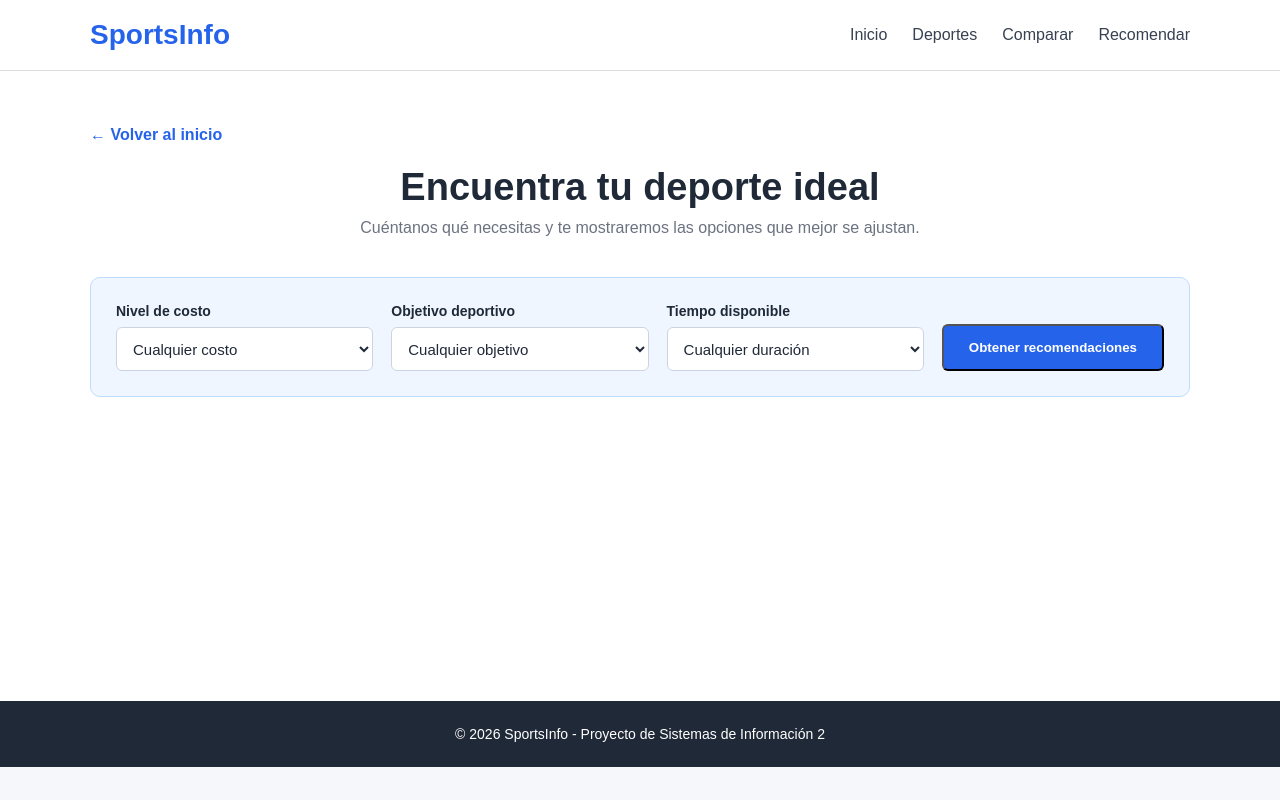
After one commit to thexangel20/plataforma-deportiva, a Flask app: page /recomendar in a window 1280 px wide. The commit adds this page. Run offline with Flask 3, Linux system fonts and the light colour scheme.

Commit message:
feat(HU22): implementar recomendaciones según preferencias

```diff
--- a/app/routes.py
+++ b/app/routes.py
@@ -3,6 +3,7 @@ from __future__ import annotations
 from flask import render_template, request
 
 from app import app
+from app.recommendations import available_objectives, recommend_deportes
 from app.repositories import RepositoryError, get_repository
 
 
@@ -57,3 +58,56 @@ def comparar():
         ), 404
 
     return render_template("comparar.html", deportes=deportes, error=None)
+
+
+@app.route("/recomendar", methods=["GET", "POST"])
+def recomendar():
+    error = None
+    enviado = request.method == "POST"
+    preferencias = {
+        "costo": request.form.get("costo", "").strip().lower(),
+        "objetivo": request.form.get("objetivo", "").strip(),
+        "tiempo": request.form.get("tiempo", "").strip(),
+    }
+    recomendaciones = []
+
+    try:
+        deportes = get_repository().list_all()
+        objetivos = available_objectives(deportes)
+    except RepositoryError:
+        deportes = []
+        objetivos = []
+        error = "No fue posible cargar las preferencias. Intenta nuevamente más tarde."
+
+    if enviado and not error:
+        tiempo = None
+        if preferencias["tiempo"]:
+            try:
+                tiempo = int(preferencias["tiempo"])
+            except ValueError:
+                error = "Selecciona un tiempo disponible válido."
+            if tiempo is not None and tiempo <= 0:
+                error = "El tiempo disponible debe ser mayor que cero."
+
+        if preferencias["costo"] and preferencias["costo"] not in {"bajo", "medio", "alto"}:
+            error = "Selecciona un nivel de costo válido."
+
+        if preferencias["objetivo"] and preferencias["objetivo"] not in objetivos:
+            error = "Selecciona un objetivo disponible en la lista."
+
+        if not error:
+            recomendaciones = recommend_deportes(
+                deportes,
+                costo=preferencias["costo"],
+                objetivo=preferencias["objetivo"],
+                tiempo=tiempo,
+            )
+
+    return render_template(
+        "recomendar.html",
+        objetivos=objetivos,
+        preferencias=preferencias,
+        recomendaciones=recomendaciones,
+        enviado=enviado,
+        error=error,
+    ), 400 if error and enviado else 200
--- a/app/static/css/style.css
+++ b/app/static/css/style.css
@@ -235,6 +235,77 @@ body {
     background: #fff;
 }
 
+.pagina-recomendacion {
+    min-height: calc(100vh - 170px);
+    padding: 55px 0 75px;
+    background: #fff;
+}
+
+.pagina-recomendacion h1 {
+    margin: 22px 0 10px;
+    text-align: center;
+    font-size: 38px;
+}
+
+.form-preferencias {
+    display: grid;
+    grid-template-columns: repeat(3, 1fr) auto;
+    align-items: end;
+    gap: 18px;
+    margin: 35px 0 45px;
+    padding: 25px;
+    border: 1px solid #bfdbfe;
+    border-radius: 10px;
+    background: #eff6ff;
+}
+
+.campo-formulario {
+    display: grid;
+    gap: 8px;
+}
+
+.campo-formulario label {
+    color: #1f2937;
+    font-weight: bold;
+    font-size: 14px;
+}
+
+.campo-formulario select {
+    min-height: 44px;
+    padding: 0 12px;
+    border: 1px solid #cbd5e1;
+    border-radius: 6px;
+    background: white;
+    color: #1f2937;
+    font-size: 15px;
+}
+
+.resultados-recomendacion h2 {
+    margin: 0 0 10px;
+    text-align: center;
+    font-size: 30px;
+}
+
+.tarjetas-recomendadas {
+    margin-top: 25px;
+}
+
+.tarjeta-recomendada {
+    border-color: #93c5fd;
+    box-shadow: 0 4px 12px rgba(37, 99, 235, 0.08);
+}
+
+.tarjeta-recomendada .enlace-tarjeta {
+    display: inline-block;
+    margin-top: 20px;
+}
+
+.estado-sin-resultados {
+    margin-top: 25px;
+    border-color: #fde68a;
+    background: #fffbeb;
+}
+
 .pagina-comparacion h1 {
     margin: 22px 0 10px;
     text-align: center;
@@ -431,6 +502,15 @@ body {
         width: 100%;
     }
 
+    .form-preferencias {
+        grid-template-columns: 1fr;
+    }
+
+    .pagina-recomendacion h1 {
+        font-size: 32px;
+        text-align: left;
+    }
+
     .pagina-comparacion {
         padding-top: 35px;
     }
--- a/app/templates/index.html
+++ b/app/templates/index.html
@@ -16,6 +16,7 @@
                 <a href="{{ url_for('inicio') }}">Inicio</a>
                 <a href="#deportes">Deportes</a>
                 <a href="#sobre-nosotros">Sobre nosotros</a>
+                <a href="{{ url_for('recomendar') }}">Recomendar</a>
             </nav>
         </div>
     </header>
@@ -28,7 +29,7 @@
                     Encuentra información sobre diferentes deportes, sus costos,
                     duración, equipamiento, alimentación y recomendaciones.
                 </p>
-                <a href="#deportes" class="boton">Explorar deportes</a>
+                <a href="{{ url_for('recomendar') }}" class="boton">Encontrar mi deporte</a>
             </div>
         </section>
 
--- /dev/null
+++ b/app/templates/recomendar.html
@@ -0,0 +1,108 @@
+<!DOCTYPE html>
+<html lang="es">
+
+<head>
+    <meta charset="UTF-8">
+    <meta name="viewport" content="width=device-width, initial-scale=1.0">
+    <title>Recomendar deportes | SportsInfo</title>
+    <link rel="stylesheet" href="{{ url_for('static', filename='css/style.css') }}">
+</head>
+
+<body>
+    <header class="header">
+        <div class="contenedor">
+            <a href="{{ url_for('inicio') }}" class="logo">SportsInfo</a>
+            <nav class="navegacion" aria-label="Navegación principal">
+                <a href="{{ url_for('inicio') }}">Inicio</a>
+                <a href="{{ url_for('inicio') }}#deportes">Deportes</a>
+                <a href="{{ url_for('comparar') }}">Comparar</a>
+                <a href="{{ url_for('recomendar') }}" aria-current="page">Recomendar</a>
+            </nav>
+        </div>
+    </header>
+
+    <main class="pagina-recomendacion">
+        <div class="contenedor">
+            <a href="{{ url_for('inicio') }}" class="volver">← Volver al inicio</a>
+            <h1>Encuentra tu deporte ideal</h1>
+            <p class="descripcion-seccion">
+                Cuéntanos qué necesitas y te mostraremos las opciones que mejor se ajustan.
+            </p>
+
+            <form method="post" action="{{ url_for('recomendar') }}" class="form-preferencias">
+                <div class="campo-formulario">
+                    <label for="costo">Nivel de costo</label>
+                    <select id="costo" name="costo">
+                        <option value="">Cualquier costo</option>
+                        <option value="bajo" {% if preferencias.costo == 'bajo' %}selected{% endif %}>Bajo (hasta Bs. 150)</option>
+                        <option value="medio" {% if preferencias.costo == 'medio' %}selected{% endif %}>Medio (Bs. 151–250)</option>
+                        <option value="alto" {% if preferencias.costo == 'alto' %}selected{% endif %}>Alto (más de Bs. 250)</option>
+                    </select>
+                </div>
+
+                <div class="campo-formulario">
+                    <label for="objetivo">Objetivo deportivo</label>
+                    <select id="objetivo" name="objetivo">
+                        <option value="">Cualquier objetivo</option>
+                        {% for objetivo in objetivos %}
+                        <option value="{{ objetivo }}" {% if preferencias.objetivo == objetivo %}selected{% endif %}>{{ objetivo }}</option>
+                        {% endfor %}
+                    </select>
+                </div>
+
+                <div class="campo-formulario">
+                    <label for="tiempo">Tiempo disponible</label>
+                    <select id="tiempo" name="tiempo">
+                        <option value="">Cualquier duración</option>
+                        <option value="30" {% if preferencias.tiempo == '30' %}selected{% endif %}>Hasta 30 minutos</option>
+                        <option value="60" {% if preferencias.tiempo == '60' %}selected{% endif %}>Hasta 60 minutos</option>
+                        <option value="90" {% if preferencias.tiempo == '90' %}selected{% endif %}>Hasta 90 minutos</option>
+                        <option value="120" {% if preferencias.tiempo == '120' %}selected{% endif %}>Hasta 120 minutos</option>
+                        <option value="180" {% if preferencias.tiempo == '180' %}selected{% endif %}>Hasta 180 minutos</option>
+                    </select>
+                </div>
+
+                <button type="submit" class="boton">Obtener recomendaciones</button>
+            </form>
+
+            {% if error %}
+            <div class="estado estado-error" role="alert">{{ error }}</div>
+            {% elif enviado %}
+                {% if recomendaciones %}
+                <section class="resultados-recomendacion" aria-labelledby="titulo-resultados">
+                    <h2 id="titulo-resultados">Deportes recomendados</h2>
+                    <p class="descripcion-seccion">Encontramos {{ recomendaciones|length }} opción{% if recomendaciones|length != 1 %}es{% endif %} para tus preferencias.</p>
+                    <div class="tarjetas-deportes tarjetas-recomendadas">
+                        {% for deporte in recomendaciones %}
+                        <article class="tarjeta-deporte tarjeta-recomendada">
+                            <div class="icono-deporte" aria-hidden="true">{{ deporte.icono }}</div>
+                            <h3>{{ deporte.nombre }}</h3>
+                            <p>{{ deporte.descripcion }}</p>
+                            <div class="resumen-deporte">
+                                <span><strong>Costo:</strong> {{ deporte.moneda }} {{ "%.2f"|format(deporte.costo|float) }}</span>
+                                <span><strong>Duración:</strong> {{ deporte.duracion_minutos }} min</span>
+                                <span><strong>Objetivo:</strong> {{ deporte.objetivo }}</span>
+                            </div>
+                            <a class="enlace-tarjeta" href="{{ url_for('inicio') }}#deportes">Ver en el catálogo</a>
+                        </article>
+                        {% endfor %}
+                    </div>
+                </section>
+                {% else %}
+                <div class="estado estado-sin-resultados" role="status">
+                    <h2>No encontramos coincidencias</h2>
+                    <p>Prueba con un nivel de costo, objetivo o tiempo disponible diferente.</p>
+                </div>
+                {% endif %}
+            {% endif %}
+        </div>
+    </main>
+
+    <footer class="footer">
+        <div class="contenedor">
+            <p>© 2026 SportsInfo - Proyecto de Sistemas de Información 2</p>
+        </div>
+    </footer>
+</body>
+
+</html>
```
Also changed, not shown: app/recommendations.py (added, +95 -0 lines), app/static/js/comparison.js (+18 -18 lines), tests/test_recommendations.py (added, +58 -0 lines), README.md.
